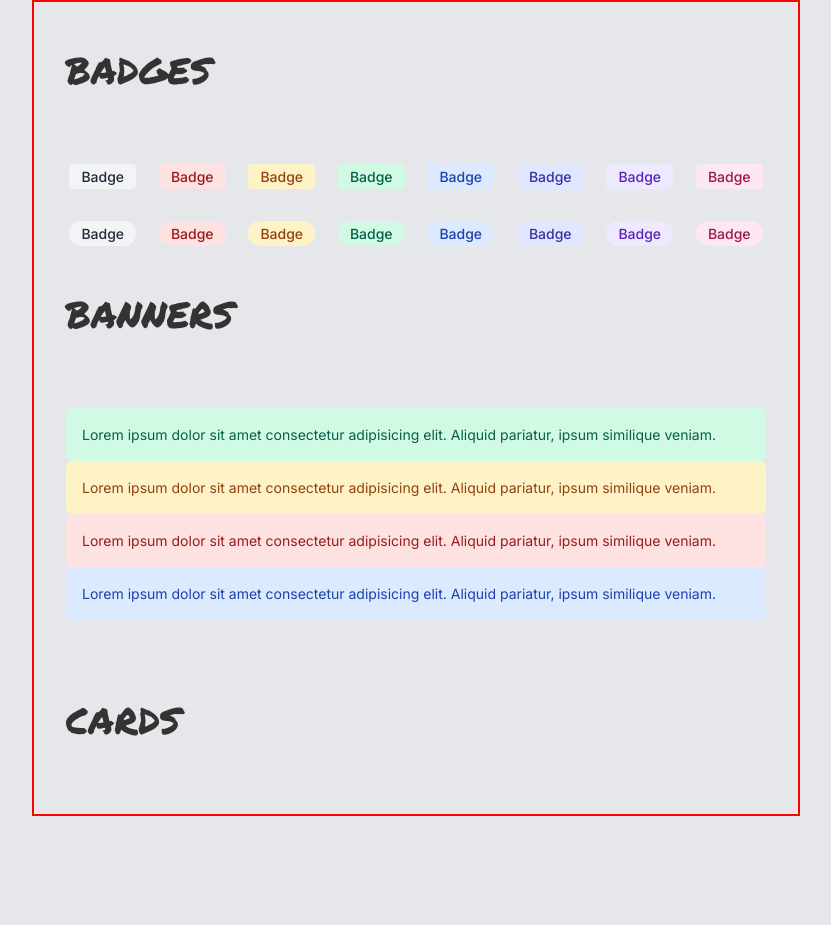
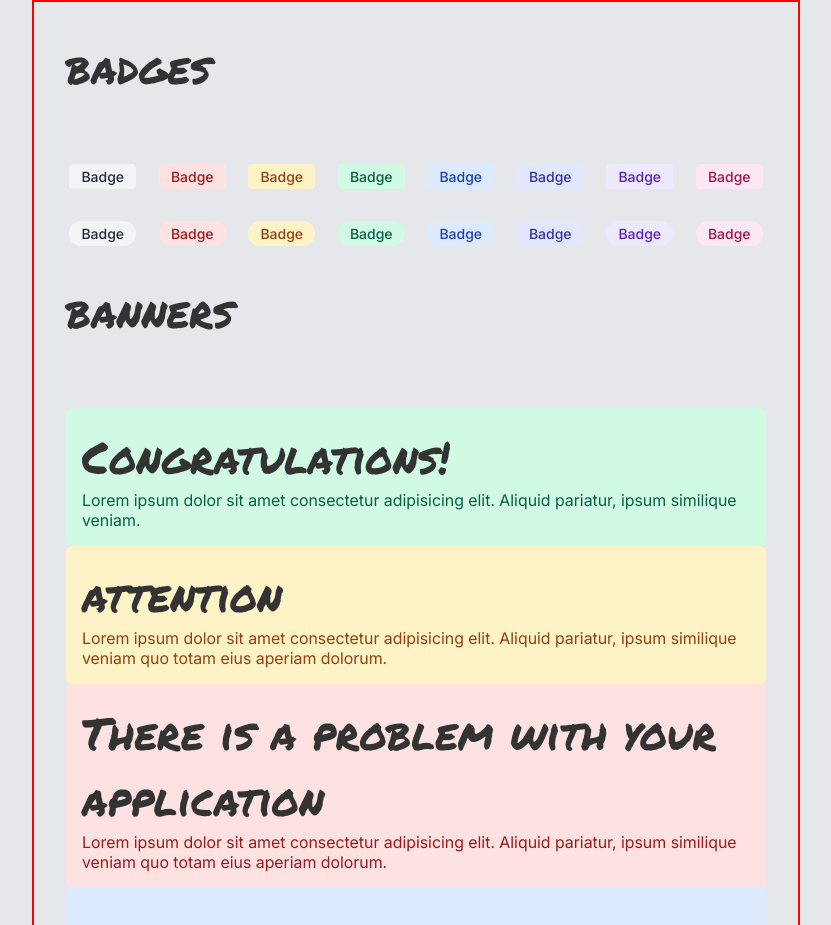
Before and after one commit to BastienWinant/components-library, a React (Vite) app: page / in a window 1280 px wide. Shown: the top 925 px of the page, without its empty margins (224-1055 px from the left). Before the commit the page ends 816 px from the top, so only its background shows below. Built offline with nearby package versions, Linux system fonts and the light colour scheme.

Commit message:
create compound banner component

```diff
--- a/src/App.jsx
+++ b/src/App.jsx
@@ -40,10 +40,22 @@ function App() {
         </header>
         <div className="container">
           <div className="column">
-            <Banner className="body success-light"></Banner>
-            <Banner className="body warning-light"></Banner>
-            <Banner className="body danger-light"></Banner>
-            <Banner className="body primary-light"></Banner>
+            <Banner className="body success-light">
+              <h2>Congratulations!</h2>
+              <p>Lorem ipsum dolor sit amet consectetur adipisicing elit. Aliquid pariatur, ipsum similique veniam.</p>
+            </Banner>
+            <Banner className="body warning-light">
+              <h2>attention</h2>
+              <p>Lorem ipsum dolor sit amet consectetur adipisicing elit. Aliquid pariatur, ipsum similique veniam quo totam eius aperiam dolorum.</p>
+            </Banner>
+            <Banner className="body danger-light">
+              <h2>There is a problem with your application</h2>
+              <p>Lorem ipsum dolor sit amet consectetur adipisicing elit. Aliquid pariatur, ipsum similique veniam quo totam eius aperiam dolorum.</p>
+            </Banner>
+            <Banner className="body primary-light">
+              <h2>update available</h2>
+              <p>Lorem ipsum dolor sit amet consectetur adipisicing elit. Aliquid pariatur, ipsum similique veniam.</p>
+            </Banner>
           </div>
           <div className="column"></div>
         </div>
--- a/src/components/Banner/Banner.jsx
+++ b/src/components/Banner/Banner.jsx
@@ -4,8 +4,8 @@ import clsx from 'clsx'
 
 export default function Banner({children, className}) {
   return (
-    <article className={clsx("banner", className)}>
-      <p className="banner-text">Lorem ipsum dolor sit amet consectetur adipisicing elit. Aliquid pariatur, ipsum similique veniam.</p>
-    </article>
+    <div className={clsx("banner", className)}>
+      {children}
+    </div>
   )
 }
--- /dev/null
+++ b/src/components/Banner/BannerText.jsx
@@ -0,0 +1,5 @@
+export default function BannerText() {
+  return (
+    <></>
+  )
+}
--- /dev/null
+++ b/src/components/Banner/BannerTitle.jsx
@@ -0,0 +1,3 @@
+export default function BannerTitle() {
+  return <></>
+}
```
Also changed, not shown: src/components/Banner/index.jsx (added, +8 -0 lines).
